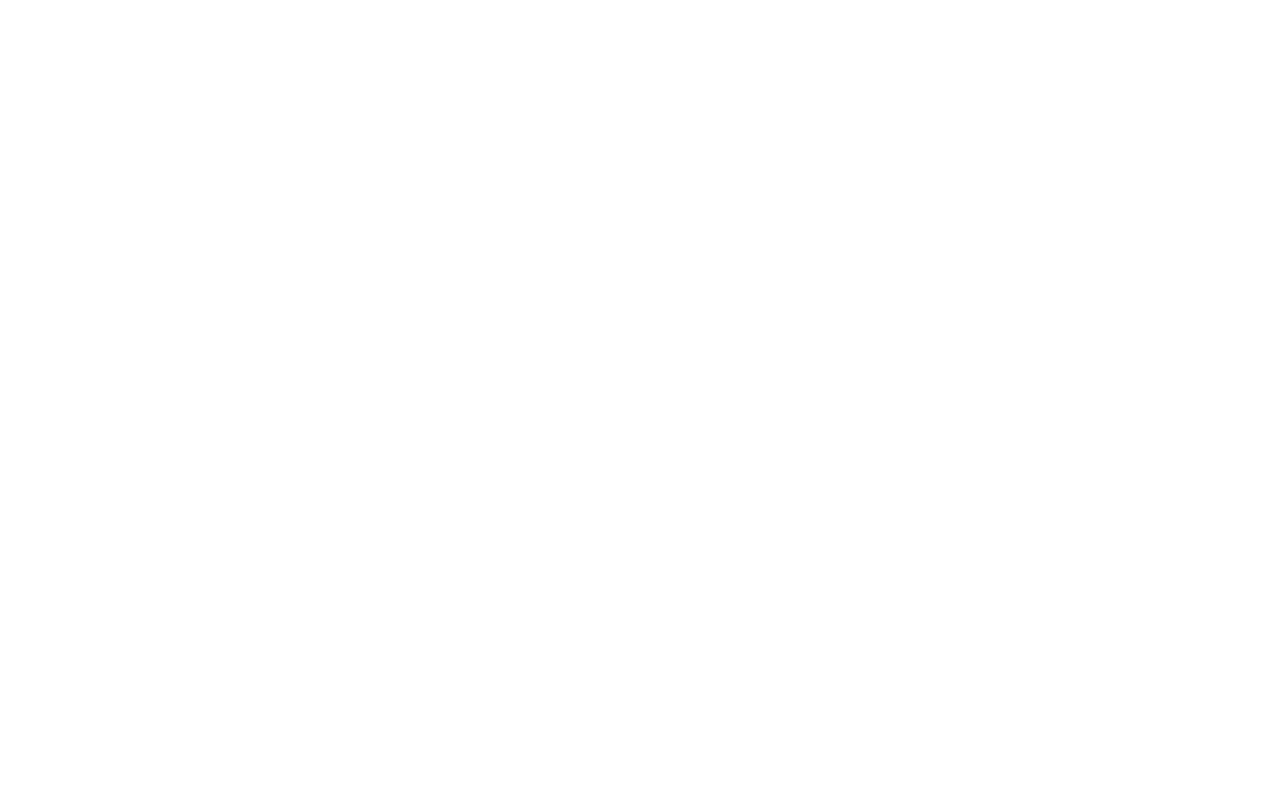
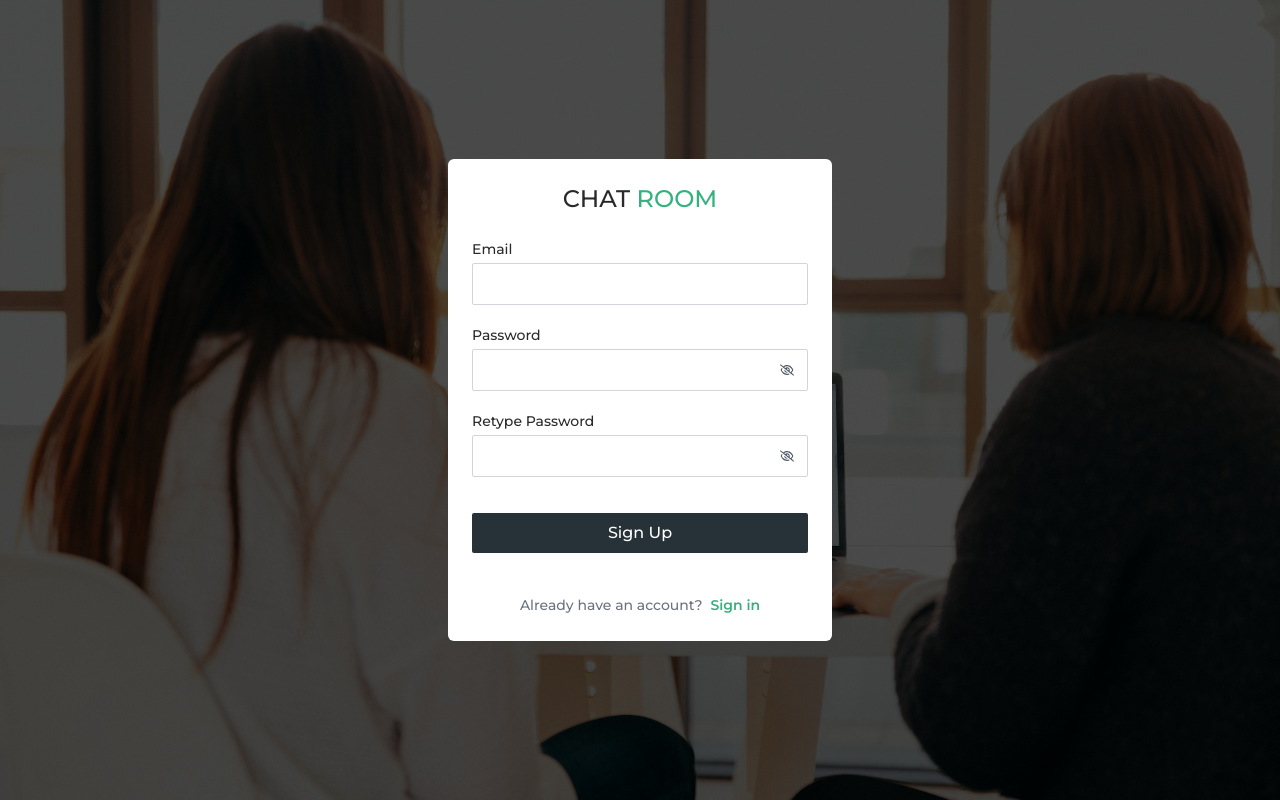
Before and after one commit to bernardoyewole/chat-room, a React (Create React App) app: page /register in a window 1280 px wide. Built offline with nearby package versions, Linux system fonts and the light colour scheme.

Commit message:
Create register page

```diff
--- a/src/pages/Login.js
+++ b/src/pages/Login.js
@@ -1,35 +1,54 @@
 import { useForm } from "react-hook-form";
+import { FaRegEye } from "react-icons/fa6";
+import { FaRegEyeSlash } from "react-icons/fa6";
+import { useState } from "react";
+import { Link } from 'react-router-dom';
 
 function Login() {
     const { register, handleSubmit, watch, formState: { errors } } = useForm();
+    const [isPasswordVisible, setIsPasswordVisible] = useState(false);
+
+    const togglePassword = () => {
+        setIsPasswordVisible(!isPasswordVisible);
+    }
+
+
+    const onSubmit = data => {
+        console.log(data);
+        // Handle form submission
+    }
 
     return (
         <div className="bg-[url('../images/login-bg.jpg')] h-screen bg-cover">
             <div className="bg-black/70 h-full grid place-items-center">
                 <div className="bg-white p-6 rounded-md w-96">
                     <h1 className="text-2xl text-center">CHAT <span className="text-[#34b17d]">ROOM</span></h1>
-                    <form className="pt-6">
-                        <div className="flex flex-col gap-1 mb-4">
-                            <label htmlFor="username" className="text-sm">Email</label>
+                    <form className="pt-6" onSubmit={handleSubmit(onSubmit)}>
+                        <div className="flex flex-col gap-1 mb-2">
+                            <label htmlFor="email" className="text-sm">Email</label>
                             <input
                                 type="text"
-                                id="username"
+                                id="email"
                                 className="border-[1px] border-gray-300 rounded-sm focus:border-gray-400 py-2 px-3 transition-all duration-300 ease-out text-md"
                                 autocomplete="off"
-                                {...register('username', { required: 'Username or email is required' })}
+                                {...register('email', { required: 'Email is required' })}
                             />
-                            {errors.username && <p>{errors.username.message}</p>}
+                            <p className="text-[10px] leading-none text-red-500 h-2">{errors.email && `${errors.email.message}`}</p>
                         </div>
-                        <div className="flex flex-col gap-1 mb-4">
+                        <div className="flex flex-col gap-1 mb-2">
                             <label htmlFor="password" className="text-sm">Password</label>
-                            <input
-                                type="password"
-                                id="password"
-                                className="border-[1px] border-gray-300 rounded-sm focus:border-gray-400 py-2 px-3 transition-all duration-300 ease-out"
-                                autocomplete="off"
-                                {...register('password', { required: 'Password is required' })}
-                            />
-                            {errors.password && <p>{errors.password.message}</p>}
+                            <div className="relative">
+                                <input
+                                    type={isPasswordVisible ? 'text' : 'password'}
+                                    id="password"
+                                    className="border-[1px] border-gray-300 rounded-sm focus:border-gray-400 py-2 pl-3 pr-10 transition-all duration-300 ease-out w-full h-full"
+                                    autocomplete="off"
+                                    {...register('password', { required: 'Password is required' })}
+                                />
+                                {!isPasswordVisible && <FaRegEyeSlash className="absolute right-3.5 top-3.5 cursor-pointer text-gray-600 text-sm" onClick={togglePassword} />}
+                                {isPasswordVisible && <FaRegEye className="absolute right-3.5 top-3.5 cursor-pointer text-gray-600 text-sm" onClick={togglePassword} />}
+                            </div>
+                            <p className="text-[10px] leading-none text-red-500 h-2">{errors.password && `${errors.password.message}`}</p>
                         </div>
                         <div className="w-full flex justify-end">
                             <a href="#" className="text-xs underline underline-offset-2 text-[#34b17d]">Forgot password?</a>
@@ -39,7 +58,7 @@
                     <div className="create-account">
                         <p class="mt-10 text-center text-sm text-gray-500">
                             Are you new?
-                            <a href="#" class="font-semibold leading-6 text-[#34b17d]"> Create an Account!</a>
+                            <Link class="font-semibold leading-6 text-[#34b17d] pl-2" to='/register'>Create an Account</Link>
                         </p>
                     </div>
                 </div>
--- a/src/pages/Register.js
+++ b/src/pages/Register.js
@@ -1,10 +1,92 @@
+import { useForm } from "react-hook-form";
+import { FaRegEye } from "react-icons/fa6";
+import { FaRegEyeSlash } from "react-icons/fa6";
+import { useState } from "react";
+import { Link } from 'react-router-dom';
+
 function Register() {
+    const { register, handleSubmit, watch, formState: { errors } } = useForm();
+    const [isPasswordVisible, setIsPasswordVisible] = useState(false);
+    const [isRetypePasswordVisible, setIsRetypePasswordVisible] = useState(false);
+
+    const togglePassword = () => {
+        setIsPasswordVisible(!isPasswordVisible);
+    }
+
+    const toggleRetypePassword = () => {
+        setIsRetypePasswordVisible(!isRetypePasswordVisible);
+    }
+
+    const onSubmit = data => {
+        console.log(data);
+        // Handle form submission
+    }
+
+    const password = watch('password');
+
     return (
-        <div>
-            <div>
+        <div className="bg-[url('../images/login-bg.jpg')] h-screen bg-cover">
+            <div className="bg-black/70 h-full grid place-items-center">
+                <div className="bg-white p-6 rounded-md w-96">
+                    <h1 className="text-2xl text-center">CHAT <span className="text-[#34b17d]">ROOM</span></h1>
+                    <form className="pt-6" onSubmit={handleSubmit(onSubmit)}>
+                        <div className="flex flex-col gap-1 mb-2">
+                            <label htmlFor="email" className="text-sm">Email</label>
+                            <input
+                                type="email"
+                                id="email"
+                                className="border-[1px] border-gray-300 rounded-sm focus:border-gray-400 py-2 px-3 transition-all duration-300 ease-out text-md"
+                                autoComplete="off"
+                                {...register('email', { required: 'Email is required' })}
+                            />
+                            <p className="text-[10px] leading-none text-red-500 h-2">{errors.email && `${errors.email.message}`}</p>
+                        </div>
+                        <div className="flex flex-col gap-1 mb-2">
+                            <label htmlFor="password" className="text-sm">Password</label>
+                            <div className="relative">
+                                <input
+                                    type={isPasswordVisible ? 'text' : 'password'}
+                                    id="password"
+                                    className="border-[1px] border-gray-300 rounded-sm focus:border-gray-400 py-2 pl-3 pr-10 transition-all duration-300 ease-out w-full"
+                                    autoComplete="off"
+                                    {...register('password', { required: 'Password is required' })}
+                                />
+                                {!isPasswordVisible && <FaRegEyeSlash className="absolute right-3.5 top-3.5 cursor-pointer text-gray-600 text-sm" onClick={togglePassword} />}
+                                {isPasswordVisible && <FaRegEye className="absolute right-3.5 top-3.5 cursor-pointer text-gray-600 text-sm" onClick={togglePassword} />}
+                            </div>
+                            <p className="text-[10px] leading-none text-red-500 h-2">{errors.password && `${errors.password.message}`}</p>
+                        </div>
+                        <div className="flex flex-col gap-1 mb-2">
+                            <label htmlFor="retypePassword" className="text-sm">Retype Password</label>
+                            <div className="relative">
+                                <input
+                                    type={isRetypePasswordVisible ? 'text' : 'password'}
+                                    id="retypePassword"
+                                    className="border-[1px] border-gray-300 rounded-sm focus:border-gray-400 py-2 pl-3 pr-10 transition-all duration-300 ease-out w-full"
+                                    autoComplete="off"
+                                    {...register('retypePassword', {
+                                        required: 'Please retype your password',
+                                        validate: value =>
+                                            value === password || 'The passwords do not match'
+                                    })}
+                                />
+                                {!isRetypePasswordVisible && <FaRegEyeSlash className="absolute right-3.5 top-3.5 cursor-pointer text-gray-600 text-sm" onClick={toggleRetypePassword} />}
+                                {isRetypePasswordVisible && <FaRegEye className="absolute right-3.5 top-3.5 cursor-pointer text-gray-600 text-sm" onClick={toggleRetypePassword} />}
+                            </div>
+                            <p className="text-[10px] leading-none text-red-500 h-2">{errors.retypePassword && `${errors.retypePassword.message}`}</p>
+                        </div>
+                        <button type="submit" className="w-full bg-[#263238] text-white rounded-sm py-2 mt-4">Sign Up</button>
+                    </form>
+                    <div className="create-account">
+                        <p className="mt-10 text-center text-sm text-gray-500">
+                            Already have an account?
+                            <Link className="font-semibold leading-6 text-[#34b17d] pl-2" to='/login'>Sign in</Link>
+                        </p>
+                    </div>
+                </div>
             </div>
         </div>
     )
 }
 
-export default Register
+export default Register;
```
